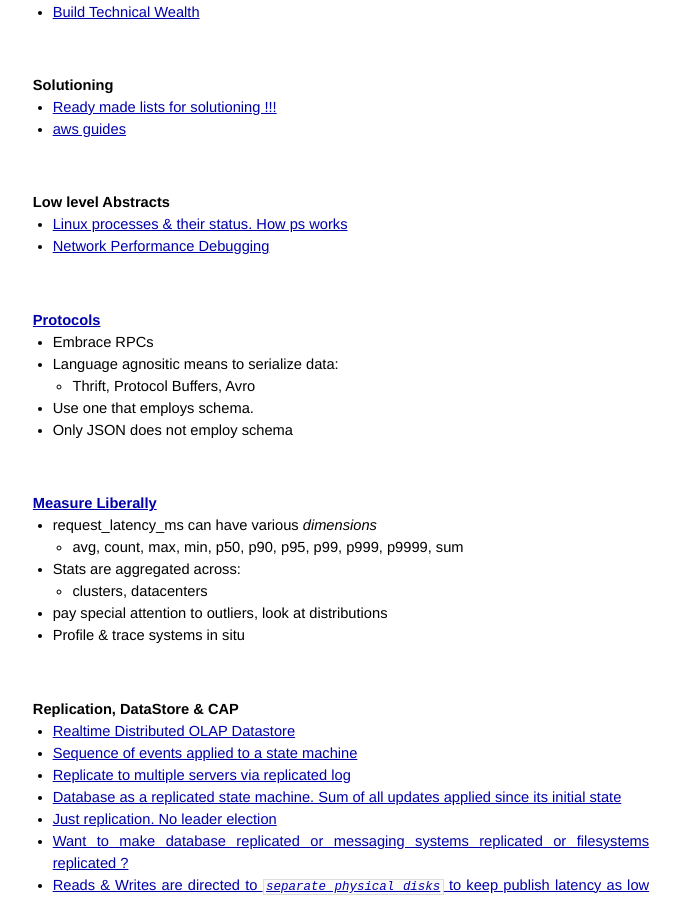
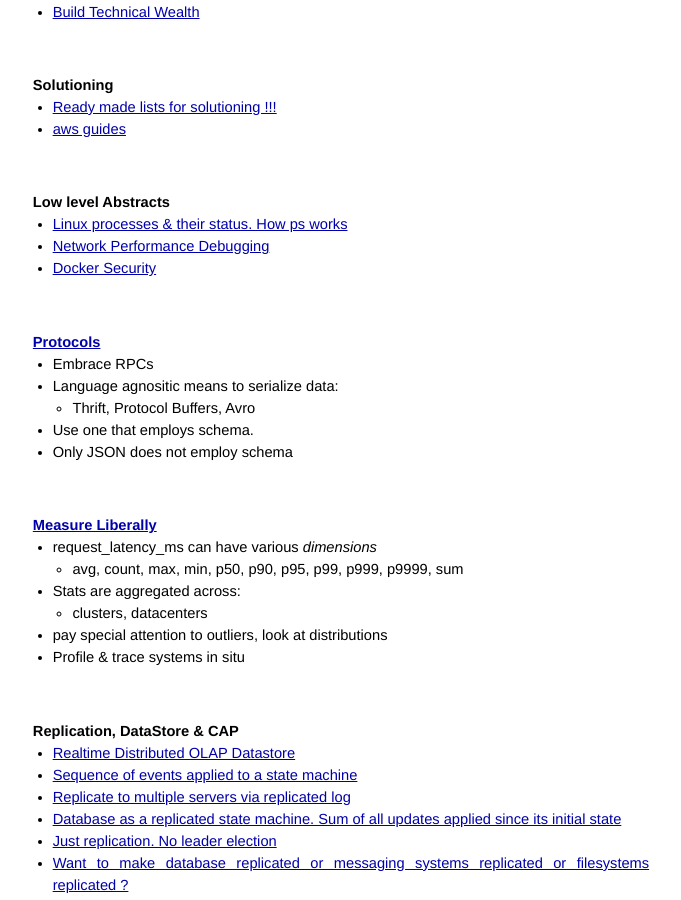
Before and after one commit to AmitKumarDas/amitkumardas.github.io, a Jekyll site: the page built from _posts/2016-10-06-My Tracked Learnings.md, in a window 1280 px wide and 900 px high, scrolled down 339 px. Shown: the whole window, without its empty margins (299-980 px from the left). Built offline with Jekyll 4.4.1, drawn with Linux system fonts in a browser that asks for light colours.

Commit message:
Update 2016-10-06-My Tracked Learnings.md

```diff
--- a/_posts/2016-10-06-My Tracked Learnings.md
+++ b/_posts/2016-10-06-My Tracked Learnings.md
@@ -32,6 +32,7 @@ solutioning part.
 
 - [Linux processes & their status. How ps works](https://fredrb.github.io/2016/10/01/Understanding-proc/)
 - [Network Performance Debugging](https://linkerd.io/in-depth/network-performance/)
+- [Docker Security](http://rhelblog.redhat.com/2016/10/17/secure-your-containers-with-this-one-weird-trick/)
 
 <br />
 
```
